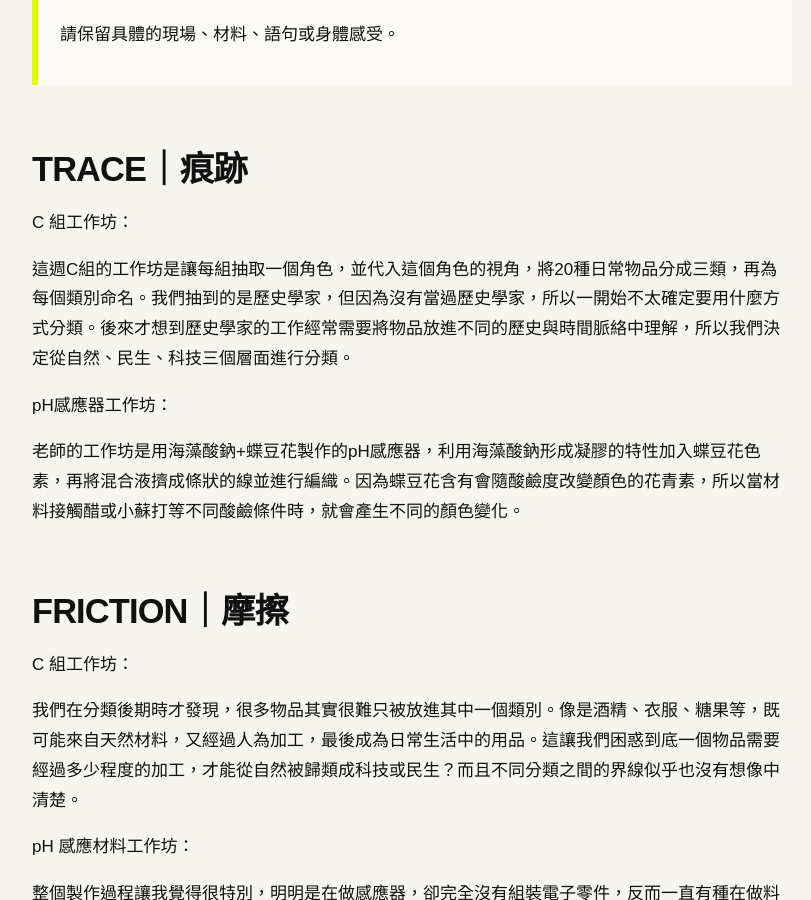
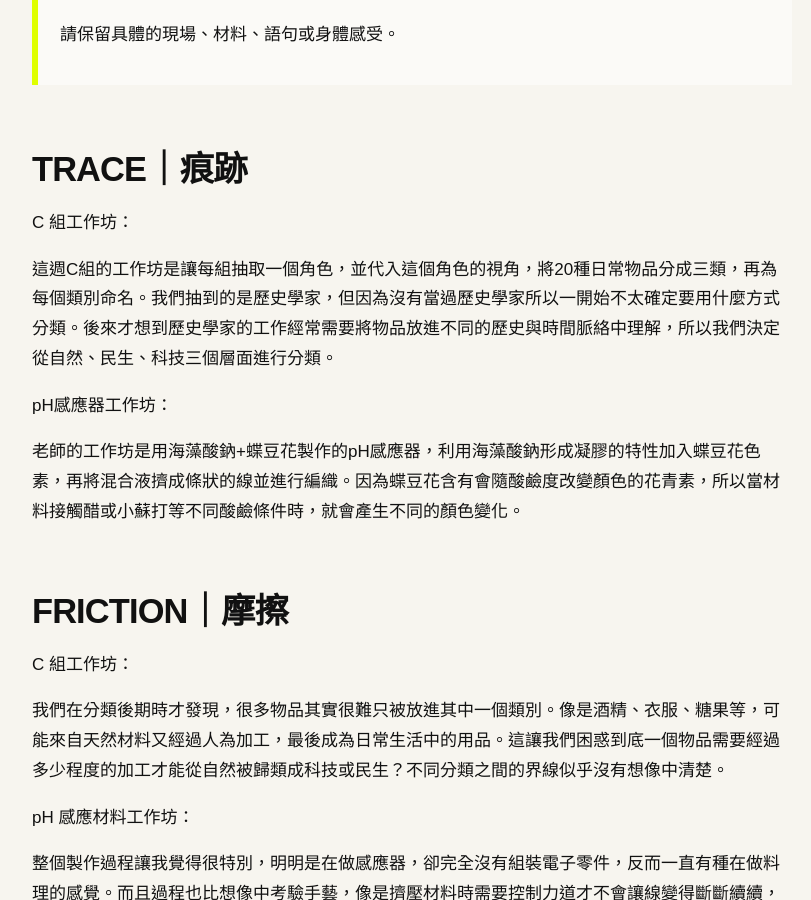
Before and after one commit to yychan27/fieldworkarchive, a Jekyll site: the page built from weeks/week-05.md, in a window 1280 px wide and 900 px high, scrolled down 389 px. Shown: the whole window, without its empty margins (48-859 px from the left). Built offline with Jekyll 4.4.1, drawn with Linux system fonts in a browser that asks for light colours.

Commit message:
Update week-05.md

```diff
--- a/weeks/week-05.md
+++ b/weeks/week-05.md
@@ -13,7 +13,7 @@ permalink: /weeks/week-05/
 
 C 組工作坊：
 
-這週C組的工作坊是讓每組抽取一個角色，並代入這個角色的視角，將20種日常物品分成三類，再為每個類別命名。我們抽到的是歷史學家，但因為沒有當過歷史學家，所以一開始不太確定要用什麼方式分類。後來才想到歷史學家的工作經常需要將物品放進不同的歷史與時間脈絡中理解，所以我們決定從自然、民生、科技三個層面進行分類。
+這週C組的工作坊是讓每組抽取一個角色，並代入這個角色的視角，將20種日常物品分成三類，再為每個類別命名。我們抽到的是歷史學家，但因為沒有當過歷史學家所以一開始不太確定要用什麼方式分類。後來才想到歷史學家的工作經常需要將物品放進不同的歷史與時間脈絡中理解，所以我們決定從自然、民生、科技三個層面進行分類。
 
 pH感應器工作坊：
 
@@ -23,7 +23,7 @@ pH感應器工作坊：
 
 C 組工作坊：
 
-我們在分類後期時才發現，很多物品其實很難只被放進其中一個類別。像是酒精、衣服、糖果等，既可能來自天然材料，又經過人為加工，最後成為日常生活中的用品。這讓我們困惑到底一個物品需要經過多少程度的加工，才能從自然被歸類成科技或民生？而且不同分類之間的界線似乎也沒有想像中清楚。
+我們在分類後期時才發現，很多物品其實很難只被放進其中一個類別。像是酒精、衣服、糖果等，可能來自天然材料又經過人為加工，最後成為日常生活中的用品。這讓我們困惑到底一個物品需要經過多少程度的加工才能從自然被歸類成科技或民生？不同分類之間的界線似乎沒有想像中清楚。
 
 pH 感應材料工作坊：
 
```
